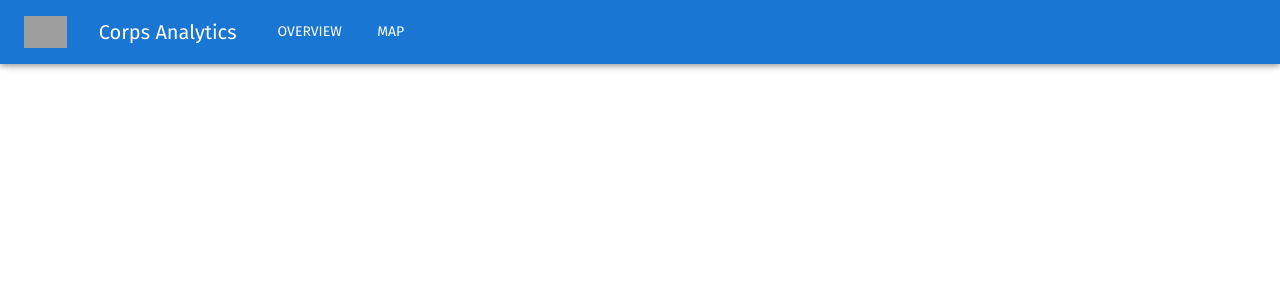
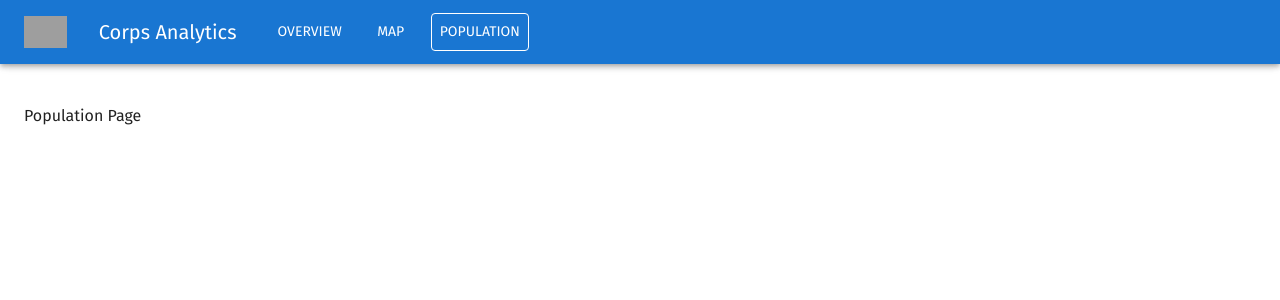
Before and after one commit to SlazengerV100/Corps-Visualisation-Tool, a React (Vite) app in the folder frontend/: page /population in a window 1280 px wide. Shown: the top 300 px of the page. Built offline with nearby package versions, Linux system fonts and the light colour scheme; grey boxes are pictures that could not be loaded.

Commit message:
Add population page

```diff
--- a/frontend/src/App.jsx
+++ b/frontend/src/App.jsx
@@ -9,6 +9,7 @@ import Toolbar from '@mui/material/Toolbar'
 import AppBar from './components/common/AppBar.jsx'
 import OverviewPage from './pages/OverviewPage.jsx'
 import MapPage from './pages/MapPage.jsx'
+import PopulationPage from './pages/PopulationPage.jsx'
 
 const theme = createTheme({
     typography: {
@@ -47,6 +48,7 @@ function App() {
                         <Routes>
                             <Route path="/" element={<OverviewPage />} />
                             <Route path="/map" element={<MapPage />} />
+                            <Route path="/population" element={<PopulationPage />} />
                         </Routes>
                     </Box>
                 </Router>
--- a/frontend/src/components/common/AppBar.jsx
+++ b/frontend/src/components/common/AppBar.jsx
@@ -64,6 +64,15 @@ export default function ButtonAppBar() {
                         >
                             Map
                         </NavButton>
+                        <NavButton
+                            component={Link}
+                            to="/population"
+                            color="inherit"
+                            variant="text"
+                            active={isActive('/population')}
+                        >
+                            Population
+                        </NavButton>
                     </Box>
                 </Toolbar>
             </AppBar>
--- /dev/null
+++ b/frontend/src/pages/PopulationPage.jsx
@@ -0,0 +1,12 @@
+import React from 'react';
+import { Box, Typography } from '@mui/material';
+
+const PopulationPage = () => {
+  return (
+    <Box sx={{ p: 3 }}>
+      <p>Population Page</p>
+    </Box>
+  );
+};
+
+export default PopulationPage;
```
